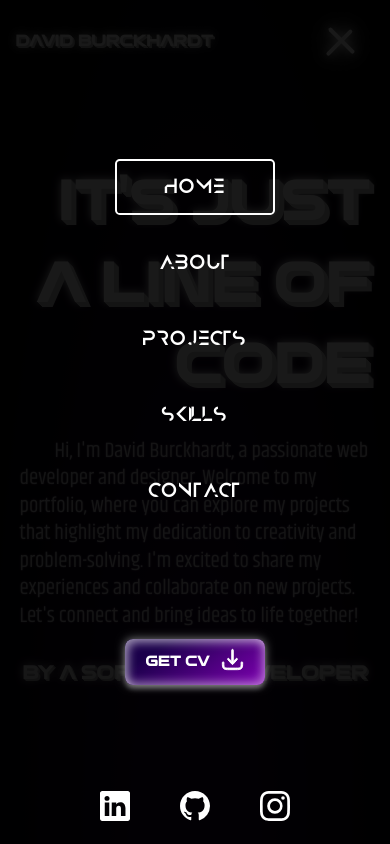
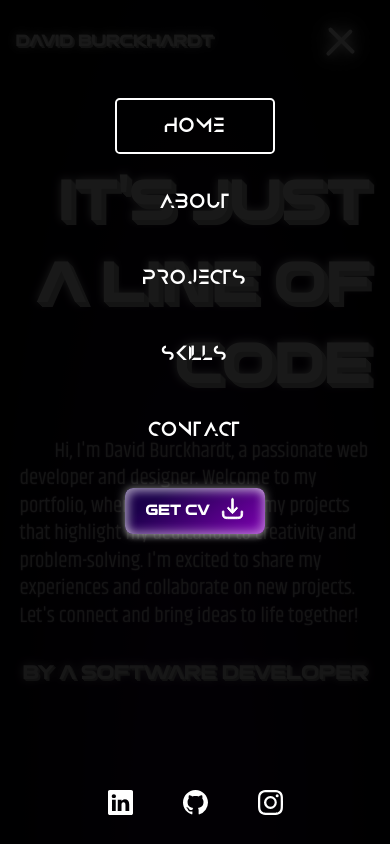
Before and after one commit to DavidBurckhardt/Portfolio, a React (Vite) app: page / in a window 390 px wide. Both pictures are taken after a click on the element 341 px from the left and 42 px from the top of the page. Built offline with nearby package versions, Linux system fonts and the light colour scheme.

Commit message:
Organize footer section

```diff
--- a/src/components/BurgerMenu.jsx
+++ b/src/components/BurgerMenu.jsx
@@ -3,6 +3,7 @@ import { saveAs } from 'file-saver';
 import download from "../assets/icons/download.svg";
 import "../styles/BurgerMenu.css";
 import { scrollTo } from '../utils/Scroll';
+import { SocialMedia } from './SocialMedia';
 
 const BurgerMenu = ({
     active,
@@ -42,7 +43,7 @@ const BurgerMenu = ({
                 <div className="bar bar3"></div>
             </div>
             <div className={`menu-content ${isOpen ? 'show' : ''}`} onClick={toggleMenu}>
-                <ul>
+                <ul className='button-list'>
                     {items.map((item, index) => (
                         <li key={index}>
                             <button
@@ -54,13 +55,14 @@ const BurgerMenu = ({
                             </button>
                         </li>
                     ))}
-                    <li className='li-cv'>
+                    <li className='li-cv '>
                         <button className='btn-getcv button-CV-small' onClick={handleDownload}>
-                            GET CV
-                            <img className='cv-img-small' src={download} alt="Download CV"/>
+                                GET CV
+                                <img className='cv-img-small' src={download} alt="Download CV"/>
                         </button>
                     </li>
                 </ul>
+                <div className='socialmedia-small'><SocialMedia/></div>
             </div>
         </div>
     );
--- a/src/styles.css
+++ b/src/styles.css
@@ -64,6 +64,11 @@
 
 @media (max-width: 1100px) {
 
+  .body {
+    margin-bottom: 0vh;
+    height: 90%;
+  }
+
   .scene-small{
     display:inline;
   }
--- a/src/styles/BurgerMenu.css
+++ b/src/styles/BurgerMenu.css
@@ -78,7 +78,10 @@
 
   .menu-content ul {
     list-style-type: none;
+    position: relative;
     padding: 0;
+    width: 100%;
+
   }
 
   .menu-content ul li {
@@ -86,8 +89,39 @@
     font-family: 'Clesmont';
   }
 
+.button-list{
+  position: relative;
+  background-color: transparent;
+  width: 100%;
+  margin-top: 20%;
+  height: 80%;
+}
+
+.button-CV-small{
+  margin-top: 10px;
+}
+
 .li-cv{
   display: flex;
   justify-content: center;
   align-items: center;
 }
+
+.socialmedia-small{
+  position: relative;
+  z-index: 10;
+  margin: 0;
+  background-color: transparent;
+  height: 10%;
+  width: 100%;
+
+  display: flex;
+  align-items: center;
+  justify-content: center;
+}
+
+@media (max-height: 580px){
+  .button-CV-small{
+    margin-top: 0px;
+  }
+}
--- a/src/styles/Button.css
+++ b/src/styles/Button.css
@@ -43,34 +43,6 @@ button {
   border: none;
 }
 
-.bt-header::after {
-  content: "";
-  position: absolute;
-  top: -10px;
-  left: 3%;
-  width: 95%;
-  height: 40%;
-  background-color: transparent;
-  transition: 0.5s;
-  transform-origin: center;
-}
-
-.bt-header::before {
-  content: "";
-  transform-origin: center;
-  position: absolute;
-  top: 80%;
-  left: 3%;
-  width: 95%;
-  height: 40%;
-  background-color: transparent;
-  transition: 0.5s;
-}
-
-.bt-header:hover::before, .bt-header:hover::after {
-  transform: scale(0);
-}
-
 .bt-header:hover {
   box-shadow: inset 0px 0px 25px #7f00b2;
 }
@@ -79,3 +51,14 @@ button {
   font-family: 'Anurati';
   font-size: large;
 }
+
+@media (max-height: 620px){
+  .bt-header{
+    width: auto;
+    padding: 1.1em 1.5em;
+    height: auto;
+    border-radius: 0.4em;
+    font-size: 11px;
+    margin: 0px 10px 0px 10px;
+  }
+}
--- a/src/styles/Footer.css
+++ b/src/styles/Footer.css
@@ -28,7 +28,7 @@
 
   @media (max-width: 1100px) {
     .footer{
-      justify-content: center;
+      display: none;
     }
 
     .socialmedia{
--- a/src/styles/SocialMedia.css
+++ b/src/styles/SocialMedia.css
@@ -88,12 +88,24 @@ ul {
   }
 
   .example-2 .icon-content a {
-    width: 50px;
-    height: 50px;
+    width: 45px;
+    height: 45px;
   }
 
   .example-2 .icon-content a svg {
-    width: 30px;
-    height: 30px;
+    width: 25px;
+    height: 25px;
   }
 }
+
+@media (max-height: 620px){
+  .example-2 .icon-content a {
+    width: 41px;
+    height: 41px;
+  }
+
+  .example-2 .icon-content a svg {
+    width: 23px;
+    height: 23px;
+  }
+}
```
